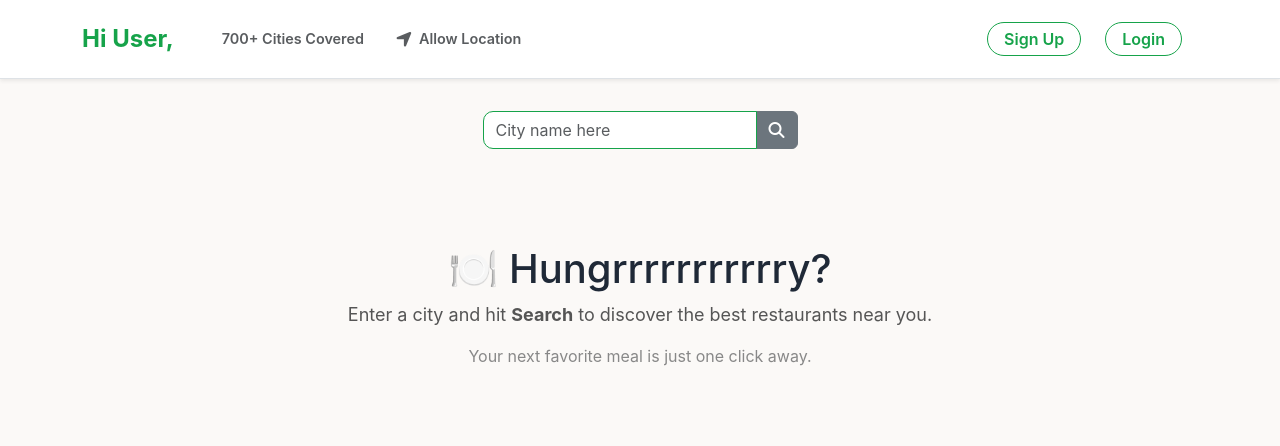
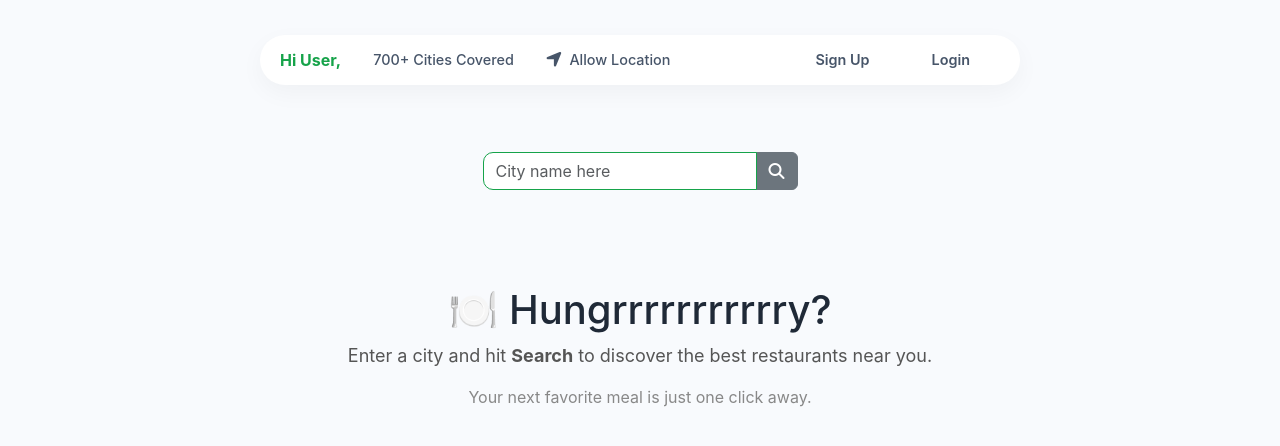
Before and after one commit to yogeshlongwani07-rgb/Restro-Data, a React (Vite) app: page / in a window 1280 px wide. Shown: the top 446 px of the page. Built offline with nearby package versions, Linux system fonts and the light colour scheme.

Commit message:
new navCss

```diff
--- a/src/RestroName.jsx
+++ b/src/RestroName.jsx
@@ -29,10 +29,11 @@ export default function RestroName() {
   const onSubmit = useCallback(
     async (e) => {
       e.preventDefault();
+      setIslocation(() => false);
       setSerached(true);
       setLoading(true);
       setSuggestions([]);
-      setIslocation(false);
+
       try {
         const result = await getRestroData(city, islocation);
         const { ans: data, cityname } = result;
@@ -51,7 +52,7 @@ export default function RestroName() {
 
       setLoading(false);
     },
-    [city],
+    [city, islocation],
   );
 
   useEffect(() => {
--- a/src/SignUpDia.jsx
+++ b/src/SignUpDia.jsx
@@ -1,3 +1,4 @@
+import "./css/Navbar.css";
 export default function SignUpDai({
   xerror,
   setError,
--- a/src/css/App.css
+++ b/src/css/App.css
@@ -1,5 +1,5 @@
 body {
-  background-color: #FFF8F1;
+  background-color: #F8FAFD !important;
 }
 html, body {
   height: 100%;
--- a/src/css/Navbar.css
+++ b/src/css/Navbar.css
@@ -1,121 +1,172 @@
-.ylo{
-    background-color: #FAFAFA !important;
-}/* ================================
-   GLOBAL NAVBAR RESET
-================================ */
-.navbar {
-  background: #ffffff;
-  border-bottom: 1px solid #f1f5f9;
+body {
+visibility: visible;
+background: #f8fafc;
 }
 
-.navbar * {
+/* =================================
+NAVBAR BASE (MORE COMPACT)
+================================= */
+.navbar {
+background: transparent !important;
+border: none !important;
+padding: 35px 0 !important; /* reduced from 20px */
+border-bottom: none !important;
 box-shadow: none !important;
 }
 
-/* ================================
-   BRAND
-================================ */
+/* =================================
+PRONTO FLOATING NAVBAR (MAIN MAGIC)
+Using your existing .container
+================================= */
+.navbar .container {
+background: #FFFFFF;
+border-radius: 999px;
+
+/* smaller height */
+padding: 8px 20px; /* reduced from 14px 28px */
+max-width: 760px; /* reduced from 900px */
+
+display: flex;
+align-items: center;
+justify-content: space-between;
+
+box-shadow: 0 8px 25px rgba(0,0,0,0.04);
+}
+
+/* =================================
+BRAND (Hi User)
+================================= */
 .navbar-brand {
-  font-weight: 600;
-  font-size: 1.05rem;
+font-weight: 700 !important;
+font-size: 1rem !important; /* slightly smaller */
 color: #16a34a !important;
 white-space: nowrap;
+padding: 0 !important;
+margin: 0 !important;
 }
 
-/* ================================
-   TOGGLER (MOBILE ICON)
-================================ */
+/* =================================
+NAV LINKS (700+ cities + location)
+================================= */
+.nav-link {
+font-size: 0.9rem !important; /* slightly smaller */
+font-weight: 500 !important;
+color: #475569 !important;
+
+/* smaller height */
+padding: 6px 14px; /* reduced from 8px 18px */
+
+border-radius: 999px;
+transition: all 0.25s ease;
+}
+
+.nav-link:hover {
+color: #16a34a !important;
+background: #f1f5f9;
+}
+
+/* location button fix */
+.nav-link button {
+border: none;
+background: transparent;
+font-size: 0.9rem;
+color: #475569;
+padding: 0;
+}
+
+/* =================================
+ALIGN NAV ITEMS LIKE PRONTO
+================================= */
+.navbar-nav {
+gap: 16px !important; /* reduced from 25px */
+align-items: center;
+}
+
+/* =================================
+AUTH BUTTONS (PRONTO STYLE - COMPACT)
+================================= */
+.btn-outline-success {
+border-color: #16a34a !important;
+color: #16a34a !important;
+border-radius: 999px !important;
+
+/* smaller buttons */
+padding: 5px 16px !important; /* reduced from 7px 20px */
+
+font-weight: 500 !important;
+background: transparent;
+font-size: 0.9rem;
+}
+
+.btn-outline-success:hover {
+background: #ecfdf5 !important;
+color: #16a34a !important;
+}
+
+.btn-success {
+border-radius: 999px !important;
+padding: 5px 16px !important; /* reduced */
+font-weight: 500 !important;
+background-color: #16a34a !important;
+border: none !important;
+font-size: 0.9rem;
+}
+
+/* =================================
+RIGHT BUTTON AREA
+================================= */
+.ms-auto {
+display: flex;
+align-items: center;
+gap: 8px; /* reduced from 10px */
+}
+
+/* =================================
+TOGGLER ICON
+================================= */
 .navbar-toggler {
-  width: 42px;
-  height: 42px;
+width: 38px; /* slightly smaller */
+height: 38px;
 border-radius: 10px;
 border: 1px solid #e5e7eb;
 background: #ffffff;
 display: flex;
 align-items: center;
 justify-content: center;
-  padding: 0;
 }
 
 .navbar-toggler:focus {
 box-shadow: none;
 }
 
-/* ================================
-   NAV LINKS
-================================ */
-.nav-link {
-  font-size: 0.9rem;
-  font-weight: 500;
-  color: #6b7280;
+/* =================================
+MOBILE RESPONSIVE
+================================= */
+@media (max-width: 992px) {
+
+.navbar .container {
+border-radius: 20px;
+padding: 14px; /* reduced */
 }
 
-/* ================================
-   LOCATION BUTTON
-================================ */
-.nav-link button {
-  border: none;
-  background: transparent;
-  font-size: 0.9rem;
+.navbar-collapse {
+margin-top: 12px;
 }
 
-/* ================================
-   AUTH BUTTONS (DESKTOP)
-================================ */
-.btn-outline-success {
-  border-color: #16a34a;
-  color: #16a34a;
+.navbar-nav {
+gap: 12px !important;
+align-items: center;
 }
 
-.btn-outline-success:hover {
-  background: #ecfdf5;
-  color: #16a34a;
-}
-
-/* ================================
-   MOBILE ONLY
-================================ */
-@media (max-width: 576px) {
-  /* collapse container */
-  .navbar-collapse {
-    padding-top: 10px;
-  }
-
-  /* remove 700+ cities */
-  /* .navbar-nav .nav-item:first-child {
-    display: none;
-  } */
-
-  /* auth buttons container */
 .ms-auto {
-    display: flex;
-    gap: 10px;
 justify-content: center;
-    padding: 10px 0;
-  }
-
-  /* premium buttons (NOT long) */
-  .ms-auto .btn-success {
-    width: auto;
-    min-width: 110px;
-    padding: 6px 14px;
-    font-size: 0.85rem;
-    border-radius: 999px;
-    background-color: #198754;
-    color: #fff;
-  }
-
-  /* remove weird lines */
-  .navbar-collapse,
-  .navbar-collapse * {
-    border: none !important;
+padding-top: 8px;
 }
 }
 
-
-/* ================================
-   MODALS (LIGHT + PREMIUM)
-================================ */
+/* =================================
+MODALS (UNCHANGED)
+================================= */
 .modal-content {
 border-radius: 14px;
 border: none;
@@ -129,7 +180,6 @@
 border-top: 1px solid #f1f5f9;
 }
 
-/* inputs */
 .form-control {
 border-radius: 10px;
 border: 1px solid #e5e7eb;
@@ -140,9 +190,56 @@
 box-shadow: 0 0 0 1px #16a34a;
 }
 
-/* ================================
-   NO FOUC (STYLE DELAY FIX)
-================================ */
-body {
-  visibility: visible;
+/* =================================
+LOGIN BUTTON (btn-outline-success)
+Subtle ghost style
+================================= */
+.navbar .btn-outline-success {
+  background: transparent !important;
+  color: #475569 !important;
+  border: none !important;
+  border-radius: 999px !important;
+  padding: 6px 14px !important;
+  font-weight: 600 !important;
+  font-size: 0.9rem !important;
+  transition: all 0.25s ease;
 }
+
+.navbar .btn-outline-success:hover {
+  background: #f1f5f9 !important;
+  color: #16a34a !important;
+  transform: translateY(-1px);
+}
+
+
+/* =================================
+SIGN UP / LOGOUT BUTTON (btn-success)
+Primary CTA style
+================================= */
+.navbar .btn-success {
+  background: #16a34a !important;
+  color: #ffffff !important;
+  border: none !important;
+  border-radius: 999px !important;
+  padding: 6px 18px !important;
+  font-weight: 600 !important;
+  font-size: 0.9rem !important;
+  box-shadow: 0 4px 12px rgba(22, 163, 74, 0.25);
+  transition: all 0.25s ease;
+}
+
+.navbar .btn-success:hover {
+  background: #15803d !important;
+  transform: translateY(-1px);
+  box-shadow: 0 8px 18px rgba(22, 163, 74, 0.35);
+}
+
+
+/* =================================
+BETTER SPACING BETWEEN BUTTONS
+================================= */
+.navbar .ms-auto {
+  display: flex;
+  align-items: center;
+  gap: 10px;
+}
--- a/src/functions/getRestroData.js
+++ b/src/functions/getRestroData.js
@@ -5,7 +5,6 @@ export default async function getRestroData(city, islocation) {
     let { latitude, longitude } = await getCordinates(city, islocation);
     let data = await fetch(RestroDataAPIUrl + latitude + "&lng=" + longitude);
     let jsonData = await data.json();
-    console.log(jsonData);
     const cards = jsonData.data.cards;
 
     const restaurantCard = cards.find(
```
Also changed, not shown: 1 other file (tests, documents, lock files or other folders). Lines whose indentation alone changed are shown as unchanged.
